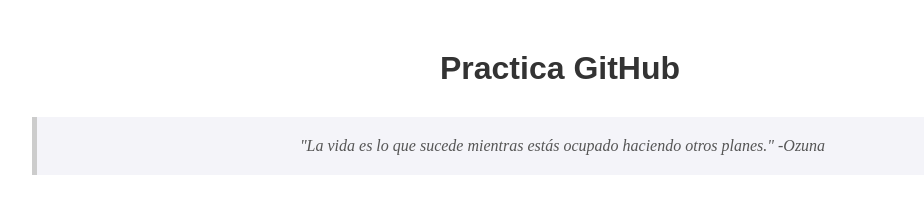
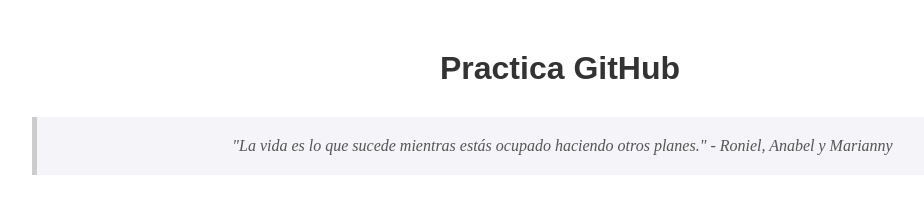
Before and after one commit to Roniel1234567/PRACTICAGITHUB3, a plain HTML site: page index.html in a window 1280 px wide. Shown: the whole page, without its empty margins (80-1004 px from the left). Drawn offline with Linux system fonts and the light colour scheme.

Commit message:
"Cambio del nombre de autor"

```diff
--- a/index.html
+++ b/index.html
@@ -10,7 +10,7 @@
 <h1>Practica GitHub</h1>
 <body>
     <blockquote>
-    "La vida es lo que sucede mientras estás ocupado haciendo otros planes." -Ozuna
+    "La vida es lo que sucede mientras estás ocupado haciendo otros planes." - Roniel, Anabel y Marianny
 
 </blockquote>
 </body>
```
